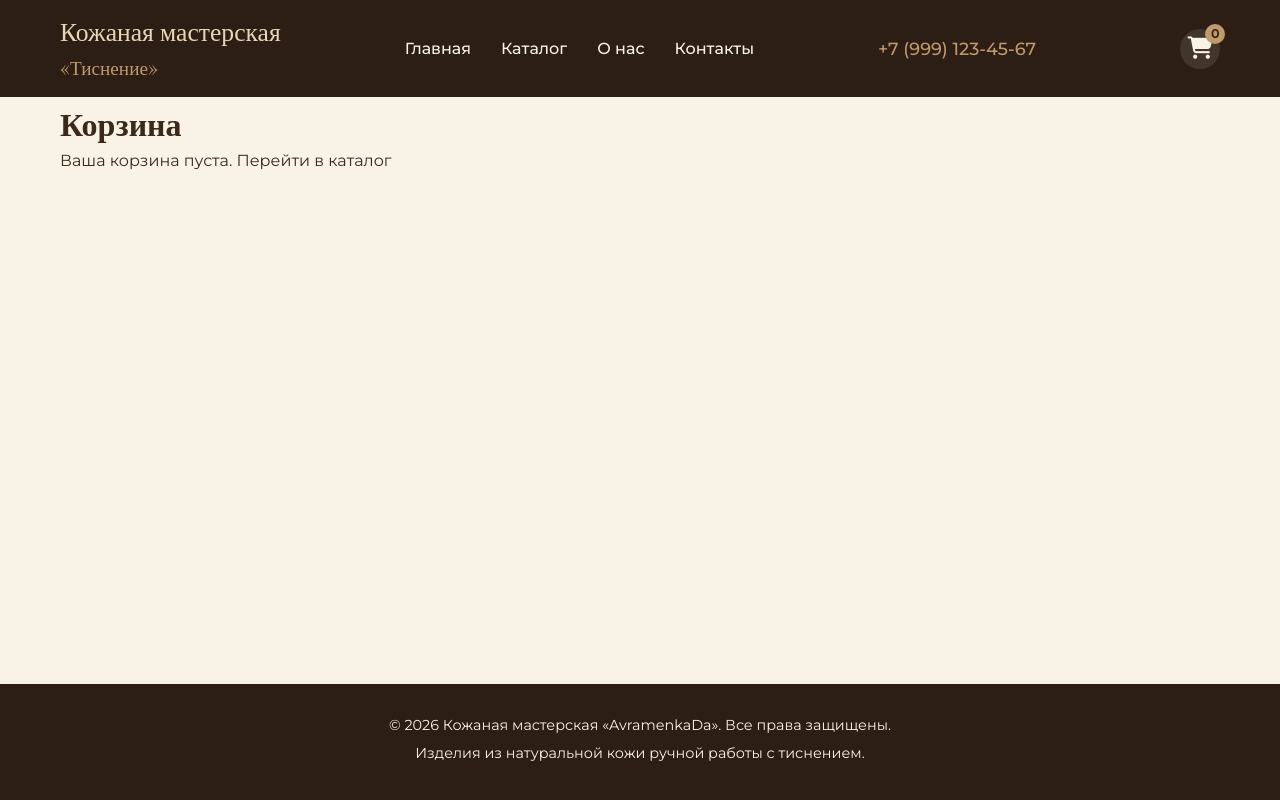
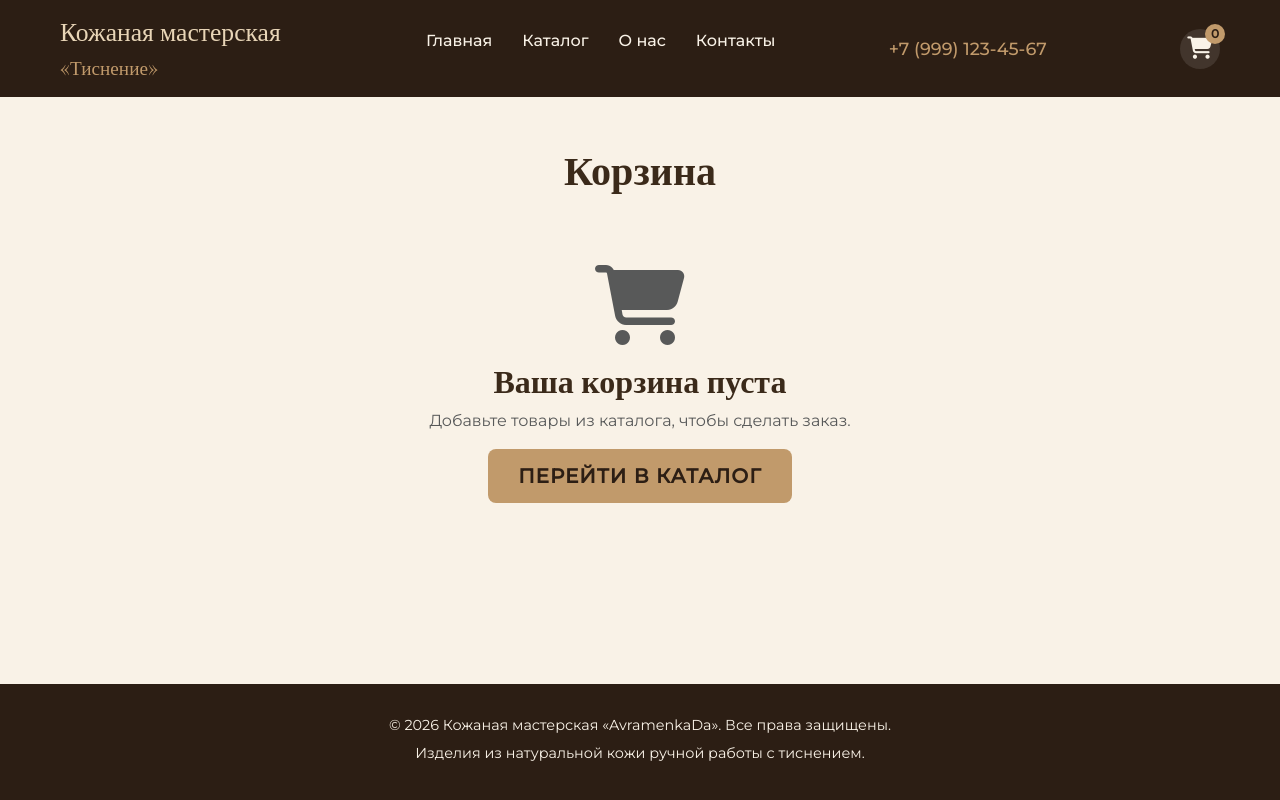
Before and after one commit to dashaavramenko3000-droid/leather-store, a Flask app: page /cart in a window 1280 px wide. Run offline with Flask 3, Linux system fonts and the light colour scheme.

Commit message:
изменение дизайна корзины

```diff
--- a/static/css/style.css
+++ b/static/css/style.css
@@ -13,6 +13,42 @@
     margin: 0;
     padding: 0;
     box-sizing: border-box;
+}
+:root {
+    --brown-dark: #2c1e14;
+    --brown-medium: #5a3e2b;
+    --brown-light: #8b6b4a;
+    --beige: #e8d5b7;
+    --cream: #f9f2e7;
+    --accent: #c19a6b;
+    --text: #3b2a1a;
+}
+
+/* Переопределяем основные цвета Bootstrap */
+.btn-primary {
+    background-color: var(--accent);
+    border-color: var(--accent);
+    color: var(--brown-dark);
+}
+.btn-primary:hover, .btn-primary:focus {
+    background-color: var(--brown-light);
+    border-color: var(--brown-light);
+    color: #fff;
+}
+.btn-outline-primary {
+    border-color: var(--accent);
+    color: var(--accent);
+}
+.btn-outline-primary:hover {
+    background-color: var(--accent);
+    border-color: var(--accent);
+    color: var(--brown-dark);
+}
+.bg-light {
+    background-color: var(--cream) !important;
+}
+.text-primary {
+    color: var(--brown-medium) !important;
 }
 
 html, body {
--- a/templates/base.html
+++ b/templates/base.html
@@ -9,6 +9,7 @@
     <link rel="preconnect" href="https://fonts.gstatic.com" crossorigin>
     <link href="https://fonts.googleapis.com/css2?family=Playfair+Display:wght@500;700&family=Montserrat:wght@300;400;500&display=swap"
           rel="stylesheet">
+    <link href="https://cdn.jsdelivr.net/npm/bootstrap@5.3.0/dist/css/bootstrap.min.css" rel="stylesheet">
     <link rel="stylesheet" href="{{ url_for('static', filename='css/style.css') }}">
     <link rel="stylesheet" href="https://cdnjs.cloudflare.com/ajax/libs/font-awesome/6.5.1/css/all.min.css">
     <link rel="stylesheet" href="https://unpkg.com/aos@2.3.1/dist/aos.css">
@@ -52,6 +53,7 @@
 </footer>
 
 <button id="scrollToTopBtn" title="Наверх">↑</button>
+<script src="https://cdn.jsdelivr.net/npm/bootstrap@5.3.0/dist/js/bootstrap.bundle.min.js"></script>
 <script src="{{ url_for('static', filename='js/main.js') }}"></script>
 <script src="https://unpkg.com/aos@2.3.1/dist/aos.js"></script>
 <script>
--- a/templates/cart.html
+++ b/templates/cart.html
@@ -3,56 +3,104 @@
 {% block title %}Корзина{% endblock %}
 
 {% block content %}
-<div class="container">
-    <h1>Корзина</h1>
+<!-- Контейнер Bootstrap с вертикальными отступами -->
+<div class="container my-5">
+    <!-- Заголовок -->
+    <h1 class="text-center mb-4">Корзина</h1>
+
     {% if cart_items %}
-    <table class="table">
-        <thead>
-        <tr>
-            <th>Фото</th>
-            <th>Название</th>
-            <th>Цена</th>
-            <th>Количество</th>
-            <th>Сумма</th>
-            <th></th>
-        </tr>
-        </thead>
-        <tbody>
+    <!-- Если корзина не пуста, используем сетку -->
+    <div class="row g-4">
+        <!-- Левая колонка: список товаров (8 колонок на десктопе) -->
+        <div class="col-lg-8">
             {% for item in cart_items %}
-        <tr>
-            <td>
+            <!-- Карточка товара -->
+            <div class="card mb-3 shadow-sm">
+                <div class="card-body">
+                    <!-- Внутри карточки – сетка для выравнивания -->
+                    <div class="row align-items-center">
+                        <!-- Изображение -->
+                        <div class="col-3 col-md-2">
                             {% set main_image = item.product.images|sort(attribute='order')|first %}
                             {% if main_image %}
-                <img src="{{ url_for('static', filename=main_image.image_path) }}"
-                     style="width: 60px; height: 45px; object-fit: cover;">
+                                <img src="{{ url_for('static', filename=main_image.image_path) }}" class="img-fluid rounded" alt="{{ item.product.name }}">
                             {% else %}
-                <span>Нет фото</span>
+                                <img src="{{ url_for('static', filename='img/placeholder.png') }}" class="img-fluid rounded" alt="Нет изображения">
                             {% endif %}
-            </td>
-            <td>{{ item.product.name }}</td>
-            <td>{{ item.product.price }} ₽</td>
-            <td>
-                <form action="{{ url_for('update_cart', product_id=item.product.id) }}" method="post"
-                      style="display: inline-flex; gap: 5px;">
-                    <input type="number" name="quantity" value="{{ item.quantity }}" min="1" style="width: 60px;">
-                    <button type="submit" class="btn btn-sm">Обновить</button>
+                        </div>
+                        <!-- Информация о товаре -->
+                        <div class="col-9 col-md-4">
+                            <h5 class="card-title mb-1">{{ item.product.name }}</h5>
+                            <p class="text-muted mb-1">{{ item.product.product_type }}</p>
+                            <p class="fw-bold mb-0">{{ item.product.price }} ₽ / шт.</p>
+                        </div>
+                        <!-- Управление количеством -->
+                        <div class="col-7 col-md-3 mt-3 mt-md-0">
+                            <div class="input-group input-group-sm">
+                                <!-- Кнопка уменьшения -->
+                                <form action="{{ url_for('update_cart', product_id=item.product.id) }}" method="post" class="me-1">
+                                    <input type="hidden" name="quantity" value="{{ item.quantity - 1 }}">
+                                    <button type="submit" class="btn btn-outline-secondary" {% if item.quantity <= 1 %}disabled{% endif %}>−</button>
                                 </form>
-            </td>
-            <td>{{ item.subtotal }} ₽</td>
-            <td>
-                <a href="{{ url_for('remove_from_cart', product_id=item.product.id) }}" class="btn btn-sm"
-                   style="background-color:#a94442; color:white;">Удалить</a>
-            </td>
-        </tr>
+                                <!-- Текущее количество -->
+                                <span class="align-self-center mx-2 fw-bold">{{ item.quantity }}</span>
+                                <!-- Кнопка увеличения -->
+                                <form action="{{ url_for('update_cart', product_id=item.product.id) }}" method="post" class="ms-1">
+                                    <input type="hidden" name="quantity" value="{{ item.quantity + 1 }}">
+                                    <button type="submit" class="btn btn-outline-secondary">+</button>
+                                </form>
+                            </div>
+                        </div>
+                        <!-- Подытог -->
+                        <div class="col-5 col-md-2 text-end mt-3 mt-md-0">
+                            <span class="fw-bold fs-5">{{ item.subtotal }} ₽</span>
+                        </div>
+                        <!-- Кнопка удаления -->
+                        <div class="col-12 col-md-1 text-end">
+                            <a href="{{ url_for('remove_from_cart', product_id=item.product.id) }}" class="btn btn-outline-danger btn-sm" title="Удалить">
+                                <i class="fas fa-trash-alt"></i>
+                            </a>
+                        </div>
+                    </div>
+                </div>
+            </div>
             {% endfor %}
-        </tbody>
-    </table>
-    <div style="display: flex; justify-content: space-between; align-items: center;">
-        <h3>Итого: {{ total }} ₽</h3>
-        <a href="{{ url_for('checkout') }}" class="btn">Оформить заказ</a>
+        </div>
+
+        <!-- Правая колонка: сводка заказа (4 колонки) -->
+        <div class="col-lg-4">
+            <div class="card shadow-sm">
+                <div class="card-header bg-light">
+                    <h5 class="mb-0">Сводка заказа</h5>
+                </div>
+                <div class="card-body">
+                    <div class="d-flex justify-content-between mb-2">
+                        <span>Товары ({{ cart_items|length }})</span>
+                        <span>{{ total }} ₽</span>
+                    </div>
+                    <div class="d-flex justify-content-between mb-2">
+                        <span>Доставка</span>
+                        <span>Рассчитывается при оформлении</span>
+                    </div>
+                    <hr>
+                    <div class="d-flex justify-content-between fs-5 fw-bold">
+                        <span>Итого</span>
+                        <span>{{ total }} ₽</span>
+                    </div>
+                    <a href="{{ url_for('checkout') }}" class="btn btn-primary w-100 mt-3">Оформить заказ</a>
+                    <a href="{{ url_for('catalog') }}" class="btn btn-outline-primary w-100 mt-2">Продолжить покупки</a>
+                </div>
+            </div>
+        </div>
     </div>
     {% else %}
-    <p>Ваша корзина пуста. <a href="{{ url_for('catalog') }}">Перейти в каталог</a></p>
+    <!-- Если корзина пуста -->
+    <div class="text-center py-5">
+        <i class="fas fa-shopping-cart fa-5x text-muted mb-3"></i>
+        <h2>Ваша корзина пуста</h2>
+        <p class="text-muted">Добавьте товары из каталога, чтобы сделать заказ.</p>
+        <a href="{{ url_for('catalog') }}" class="btn btn-primary btn-lg">Перейти в каталог</a>
+    </div>
     {% endif %}
 </div>
 {% endblock %}
```
Lines whose indentation alone changed are shown as unchanged.
